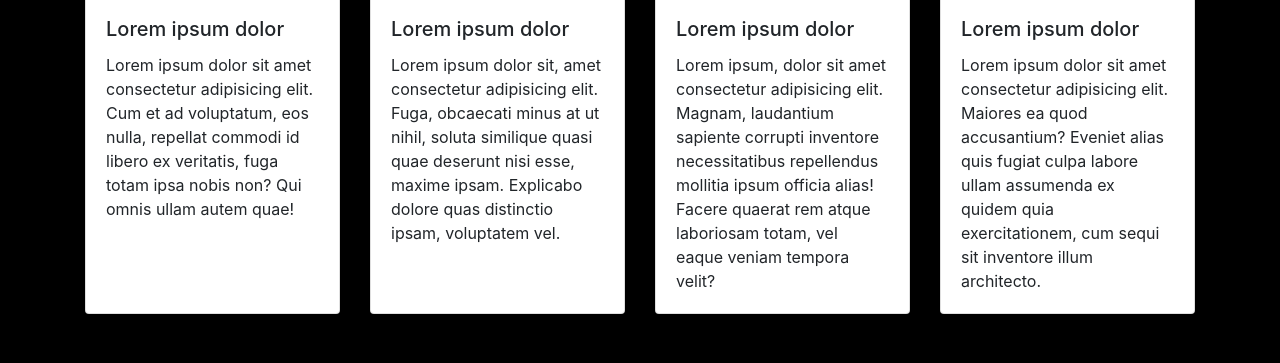
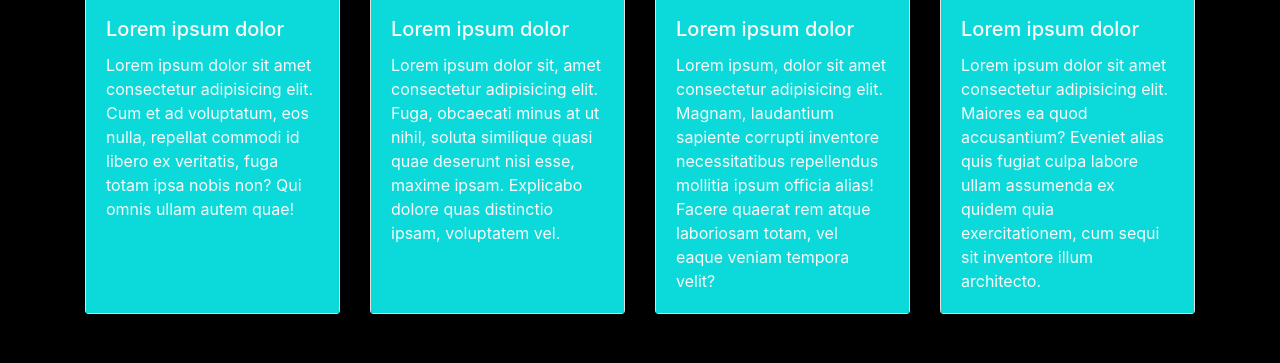
Before and after one commit to cgonzalezsotelo/viajes-chile, a plain HTML site: page index.html in a window 1280 px wide. Shown: the part 1936-2299 px from the top of the page. Drawn offline with nearby package versions, Linux system fonts and the light colour scheme; a script that the page names is missing.

Commit message:
agregando css secciones destacados y contacto

```diff
--- a/assets/css/style.css
+++ b/assets/css/style.css
@@ -13,7 +13,9 @@ body {
   padding-right: 1rem;
 }
 
-.quienes-somos {
+.quienes-somos,
+.destacados,
+.contacto {
   padding: 3rem 0;
 }
 
@@ -27,6 +29,6 @@ hr {
   text-align: center;
 }
 
-.destacados {
-  padding: 3rem 0;
+.bg-tarjetas {
+  background-color: rgb(12, 218, 218);
 }
--- a/index.html
+++ b/index.html
@@ -104,38 +104,38 @@
 
   <!-- Sección destacados -->
   <section class="destacados" id="destacados">
-    <div class="container py-5">
+    <div class="container py-5 text-light">
       <div class="row">
         <div class="col-12">
-          <h2 class="text-center text-light py-3">Destacados</h2>
+          <h2 class="text-center py-3">Destacados</h2>
         </div>
         <hr>
       </div>
       <div class="card-deck">
         <div class="card">
           <img src="./assets/img/card1.jpg" class="card-img-top" alt="...">
-          <div class="card-body">
+          <div class="card-body bg-tarjetas">
             <h5 class="card-title">Lorem ipsum dolor</h5>
             <p class="card-text">Lorem ipsum dolor sit amet consectetur adipisicing elit. Cum et ad voluptatum, eos nulla, repellat commodi id libero ex veritatis, fuga totam ipsa nobis non? Qui omnis ullam autem quae!</p>
           </div>
         </div>
         <div class="card">
           <img src="./assets/img/card2.jpg" class="card-img-top" alt="...">
-          <div class="card-body">
+          <div class="card-body bg-tarjetas">
             <h5 class="card-title">Lorem ipsum dolor</h5>
             <p class="card-text">Lorem ipsum dolor sit, amet consectetur adipisicing elit. Fuga, obcaecati minus at ut nihil, soluta similique quasi quae deserunt nisi esse, maxime ipsam. Explicabo dolore quas distinctio ipsam, voluptatem vel.</p>
           </div>
         </div>
         <div class="card">
           <img src="./assets/img/card3.jpg" class="card-img-top" alt="...">
-          <div class="card-body">
+          <div class="card-body bg-tarjetas">
             <h5 class="card-title">Lorem ipsum dolor</h5>
             <p class="card-text">Lorem ipsum, dolor sit amet consectetur adipisicing elit. Magnam, laudantium sapiente corrupti inventore necessitatibus repellendus mollitia ipsum officia alias! Facere quaerat rem atque laboriosam totam, vel eaque veniam tempora velit?</p>
           </div>
         </div>
         <div class="card">
           <img src="./assets/img/card4.jpg" class="card-img-top" alt="...">
-          <div class="card-body">
+          <div class="card-body bg-tarjetas">
             <h5 class="card-title">Lorem ipsum dolor</h5>
             <p class="card-text">Lorem ipsum dolor sit amet consectetur adipisicing elit. Maiores ea quod accusantium? Eveniet alias quis fugiat culpa labore ullam assumenda ex quidem quia exercitationem, cum sequi sit inventore illum architecto.</p>
           </div>
@@ -146,7 +146,7 @@
   </section>
   <!-- Fin sección destacados -->
   <section class="contacto" id="contacto">
-    <div class="container">
+    <div class="container text-center text-light py-3">
       <div class="row">
         <div class="col-12">
           <h2>Contacto</h2>
```
